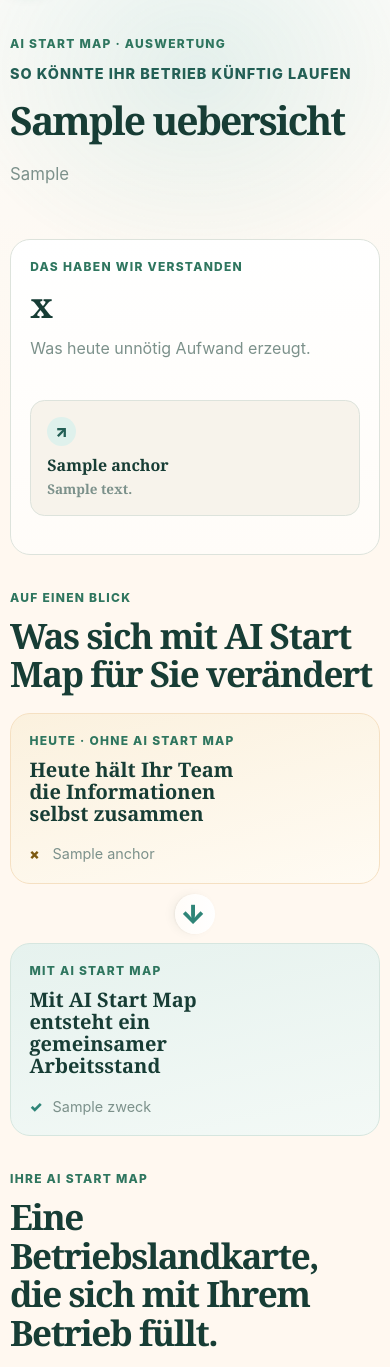
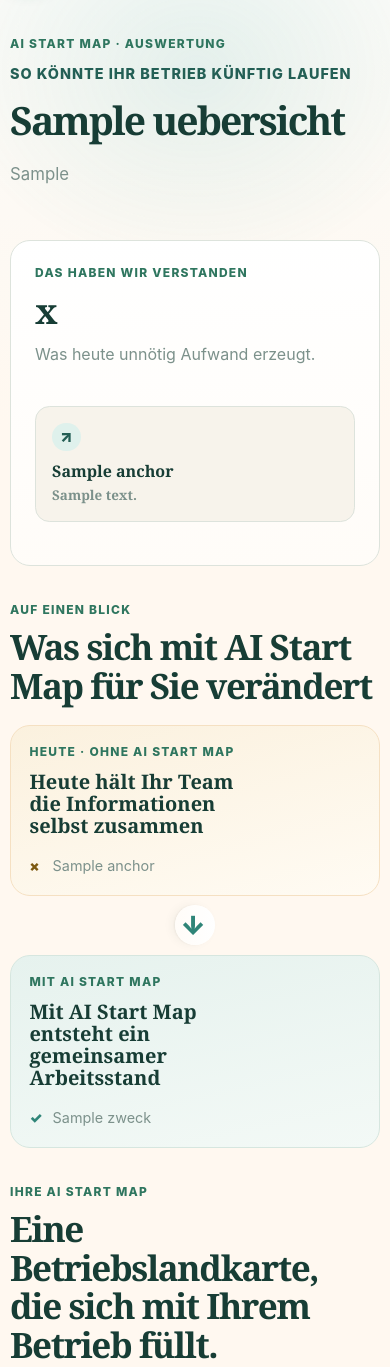
Before and after one commit to deryasarikaya/AI-Start-Map, a FastAPI app: template app/templates/results_v1.html in a window 390 px wide. Shown: the part 71-1438 px from the top of the page. Run offline with FastAPI, Linux system fonts and the light colour scheme; the template is opened without the code that fills it: most values are stand-ins (such as "Sample title", 1, 10 or a date in 2020).

Commit message:
Tighten results spacing

```diff
--- a/app/static/results-final.css
+++ b/app/static/results-final.css
@@ -1,6 +1,6 @@
 /* Finaler Results-UI-Auftrag: feste DTO-Entscheidungsreise. */
 .results-v1--final { max-width: 78rem; margin-inline: auto; }
-.results-v1--final > * + * { margin-top: clamp(2.7rem, 5vw, 4.7rem); }
+.results-v1--final > * + * { margin-top: 3rem; }
 .results-v1--final #understood-title,
 .results-v1--final #change-title,
 .results-v1--final #map-title,
@@ -20,9 +20,9 @@
 .section-intro--compact h2 { max-width: 28ch; }
 
 /* Problemverständnis */
-.understood-section { padding: clamp(1.2rem, 3vw, 2rem); border: 1px solid var(--border-subtle); border-radius: var(--radius-card); background: var(--surface-elevated); }
+.understood-section { padding: 1.5rem; border: 1px solid var(--border-subtle); border-radius: var(--radius-card); background: var(--surface-elevated); }
 .evidence-cards { display: grid; grid-template-columns: repeat(3, minmax(0, 1fr)); gap: .85rem; }
-.evidence-card { min-height: 0; padding: 1rem; border: 1px solid var(--border-subtle); border-radius: var(--radius-control); background: var(--grund-tief); }
+.evidence-card { align-self: start; min-height: 0; padding: 1rem; border: 1px solid var(--border-subtle); border-radius: var(--radius-control); background: var(--grund-tief); }
 .evidence-card__mark { display: grid; width: 1.8rem; height: 1.8rem; place-items: center; border-radius: 50%; color: var(--text-accent); background: var(--teal-soft); font-weight: 900; }
 .evidence-card h3 { margin: .7rem 0 .35rem; font-size: 1rem; }
 .evidence-card p { margin: 0; color: var(--text-secondary); font-size: .84rem; line-height: 1.4; }
@@ -30,7 +30,7 @@
 
 /* Vorher / Nachher */
 .before-after { display: grid; grid-template-columns: minmax(0, 1fr) auto minmax(0, 1fr); gap: 1rem; align-items: stretch; }
-.before-after > article { min-height: 0; padding: clamp(1.15rem, 2.5vw, 1.7rem); border-radius: var(--radius-card); }
+.before-after > article { align-self: start; min-height: 0; padding: clamp(1.15rem, 2.5vw, 1.7rem); border-radius: var(--radius-card); }
 .before-after__today { border: 1px solid #f5e0c2; background: var(--flaeche-sand); }
 .before-after__future { border: 1px solid var(--rand-mint); background: var(--flaeche-mint); }
 .before-after h3 { max-width: 20ch; margin-bottom: 1.2rem; font-size: clamp(1.25rem, 2vw, 1.65rem); }
@@ -137,7 +137,7 @@
 .responsibility-section--final { padding: 0; border: 0; border-radius: 0; background: transparent; }
 .results-v1--final > .responsibility-section--final + .customer-boundaries { margin-top: clamp(1.15rem, 2.4vw, 1.7rem); }
 .responsibility-split { display: grid; grid-template-columns: repeat(2, minmax(0, 1fr)); gap: 1rem; }
-.responsibility-split > article { min-height: 0; padding: 1.25rem; border-radius: var(--radius-card); }
+.responsibility-split > article { align-self: start; min-height: 0; padding: 1.25rem; border-radius: var(--radius-card); }
 .responsibility-split__system { border: 1px solid var(--rand-teal); background: var(--flaeche-teal); }
 .responsibility-split__human { border: 1px solid var(--rand-sand); background: var(--flaeche-sand); }
 .responsibility-split h3 { margin-bottom: 1rem; font-size: 1.15rem; }
@@ -145,7 +145,7 @@
 .responsibility-split li { position: relative; padding-left: 1.5rem; color: var(--text-secondary); font-size: .9rem; line-height: 1.42; }
 .responsibility-split__system li::before { position: absolute; left: 0; color: var(--teal); content: "✓"; font-weight: 900; }
 .responsibility-split__human li::before { position: absolute; left: 0; color: var(--text-warning); content: "○"; font-weight: 900; }
-.customer-boundaries { padding: clamp(1.2rem, 3vw, 1.9rem); border: 1px solid var(--rand-sand); border-radius: var(--radius-card); background: var(--flaeche-sand); }
+.customer-boundaries { padding: 1.5rem; border: 1px solid var(--rand-sand); border-radius: var(--radius-card); background: var(--flaeche-sand); }
 .customer-boundaries .section-intro { margin-bottom: 1rem; }
 .customer-boundaries h2 { max-width: none; font-size: 25px; white-space: normal; }
 .customer-boundaries__list { display: grid; gap: .95rem; }
@@ -155,9 +155,9 @@
 .customer-boundaries p { margin: 0; padding-left: .7rem; border-left: 2px solid var(--rand-sand); color: var(--text-secondary); font: italic .86rem/1.45 Georgia, "Times New Roman", serif; }
 
 /* Future: jede Karte benennt die spätere, kundennah sichtbare Funktion. */
-.future-section { padding: clamp(1.2rem, 3vw, 1.9rem); border-radius: var(--radius-card); background: var(--flaeche-mint); }
+.future-section { padding: 1.5rem; border-radius: var(--radius-card); background: var(--flaeche-mint); }
 .future-cards { display: grid; grid-template-columns: repeat(3, minmax(0, 1fr)); gap: .9rem; }
-.future-cards article { min-height: 0; padding: 1.2rem; border: 1px solid var(--border-subtle); border-radius: var(--radius-control); background: var(--surface-elevated); }
+.future-cards article { align-self: start; min-height: 0; padding: 1.2rem; border: 1px solid var(--border-subtle); border-radius: var(--radius-control); background: var(--surface-elevated); }
 .future-cards h3 { margin: .55rem 0 .65rem; font-size: 1.15rem; }
 .future-cards p { margin: 0 0 .7rem; color: var(--text-secondary); font-size: .85rem; line-height: 1.42; }
 .future-cards__label { margin-bottom: .18rem !important; color: var(--text-accent) !important; font-size: .68rem !important; font-weight: 900; letter-spacing: .07em; text-transform: uppercase; }
@@ -191,7 +191,7 @@
   .everyday-flow > i { min-height: 1.5rem; transform: rotate(90deg); }
 }
 @media (max-width: 47rem) {
-  .results-v1--final > * + * { margin-top: clamp(2.15rem, 9vw, 3rem); }
+  .results-v1--final > * + * { margin-top: 2.25rem; }
   .results-hero--final h1 { font-size: clamp(2rem, 10vw, 2.8rem); }
   .evidence-cards, .responsibility-split, .future-cards { grid-template-columns: 1fr; }
   .before-after { grid-template-columns: 1fr; gap: .6rem; }
```
